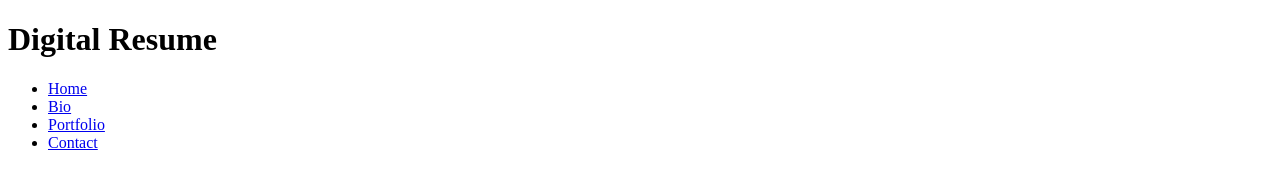
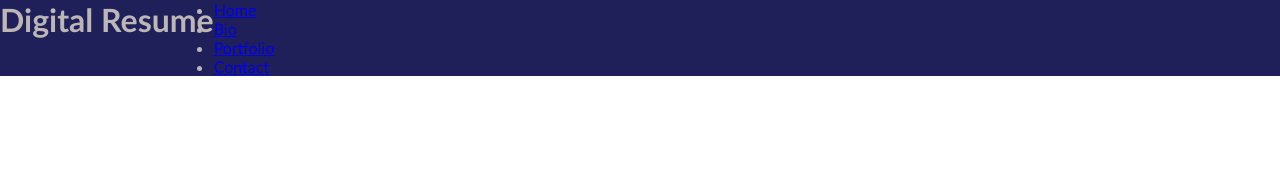
Before and after one commit to frozzel/Digital-Resume, a plain HTML site: page index.html in a window 1280 px wide. Drawn offline with Linux system fonts and the light colour scheme.

Commit message:
added base to css and header styles

```diff
--- a/assets/css/style.css
+++ b/assets/css/style.css
@@ -0,0 +1,24 @@
+:root {
+    --drkbl: rgb(31, 31, 90);
+    --wht: rgb(188, 182, 182);
+
+}
+
+* {
+    font-family: 'Trebuchet MS', 'Lucida Sans Unicode', 'Lucida Grande', 'Lucida Sans', Arial, sans-serif;
+    padding: 0;
+    margin: 0;
+
+}
+
+Body {
+    background-color: white;
+
+}
+
+header {
+    color: var(--wht);
+    background-color: var(--drkbl);
+    display: flex;
+
+}
--- a/index.html
+++ b/index.html
@@ -5,7 +5,7 @@
     <meta charset="utf-8"/>
     <meta name="viewport" content="width=device-width, initial-scale=1.0"/>
     <title>Digital Resume</title>
-    <link rel="stylesheet" href="./assets/css/styles.css">
+    <link rel="stylesheet" href="./assets/css/style.css">
 </head>
 
 <body>
```
